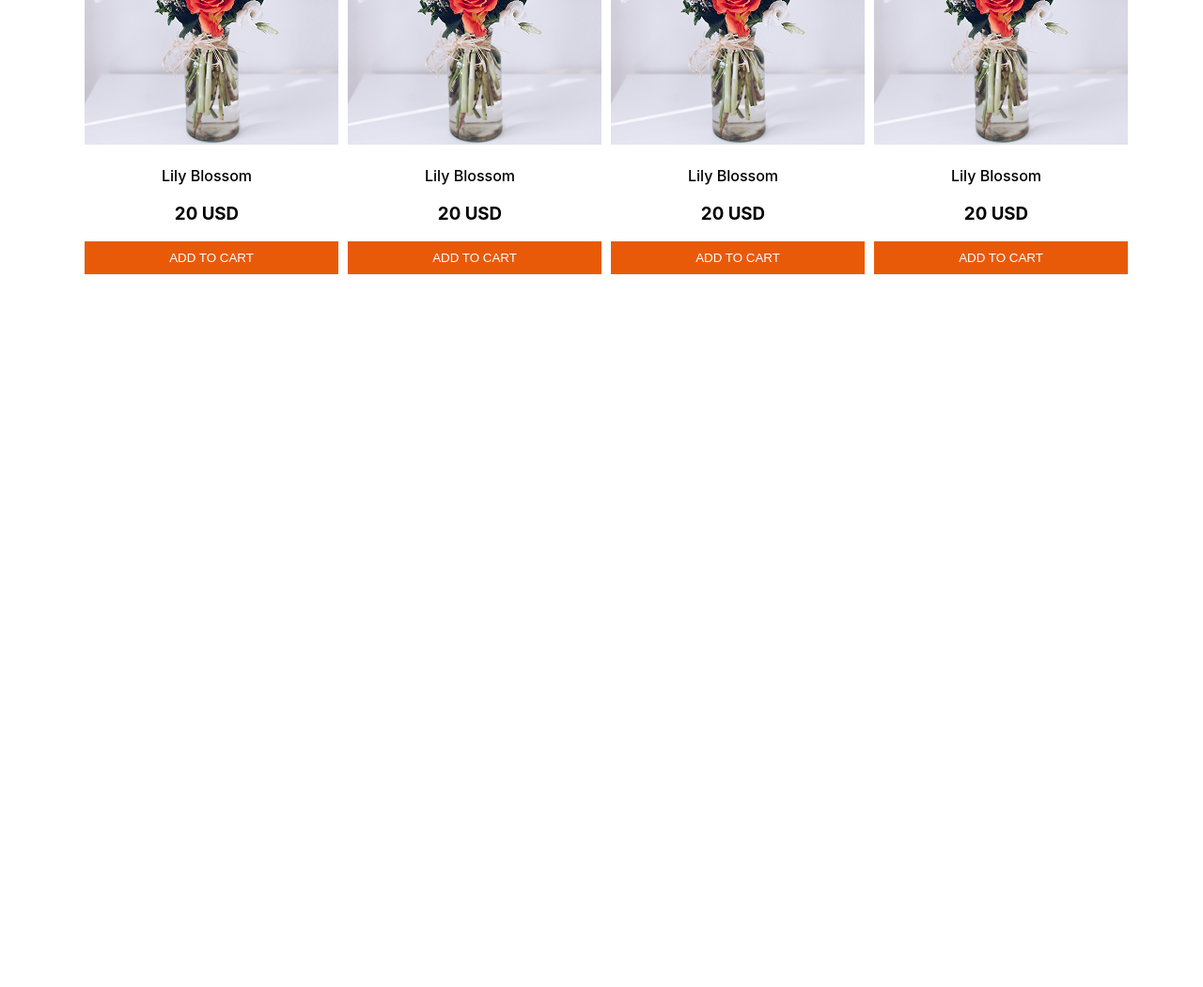
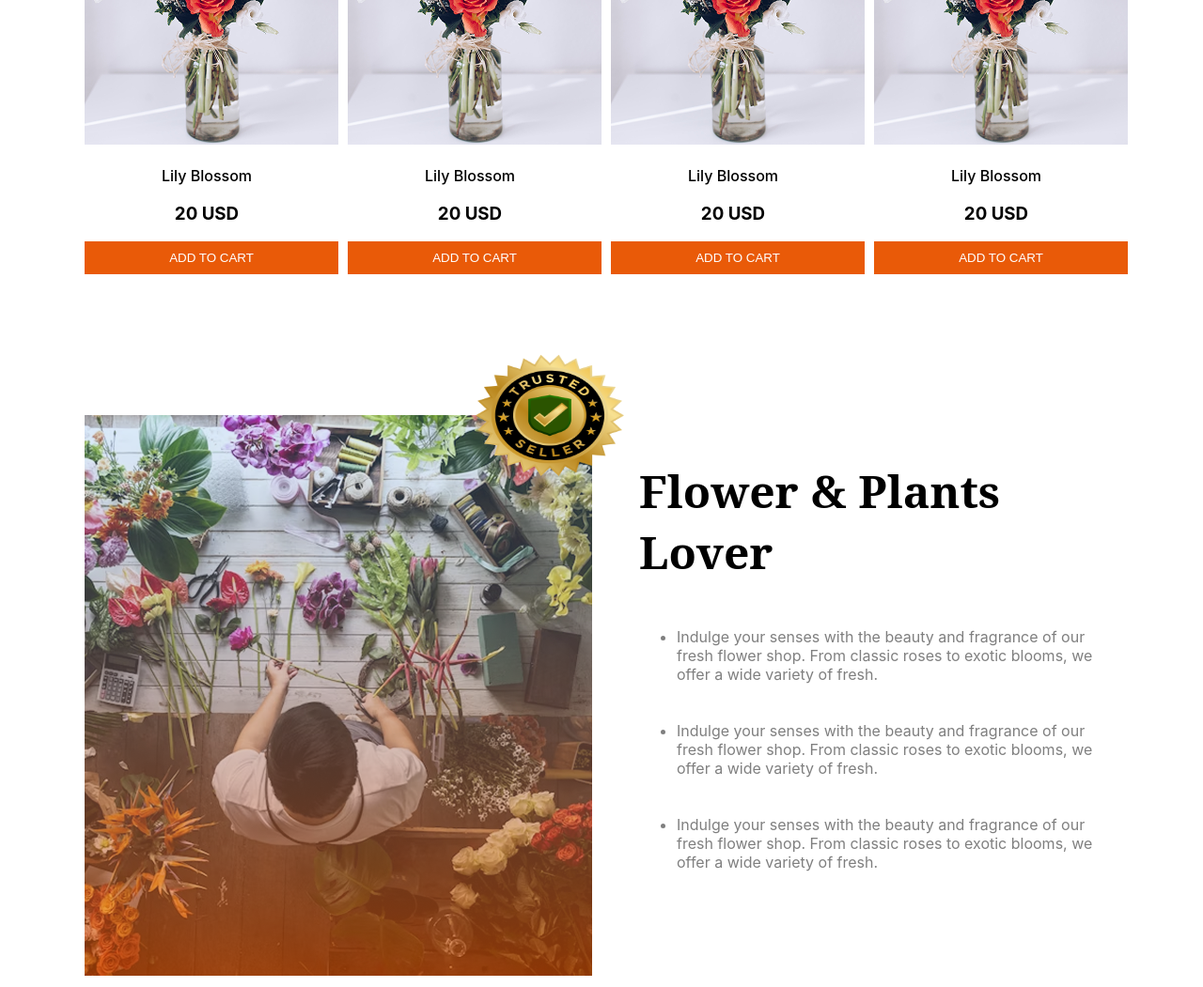
Before and after one commit to himelahmmed/B12A02-Responsive-Flowers, a plain HTML site: page index.html in a window 1280 px wide. Shown: the part 1274-2325 px from the top of the page at 94% size. Before the commit the page ends 1574 px from the top, so only its background shows below. Drawn offline with Linux system fonts and the light colour scheme.

Commit message:
added plants lover section

```diff
--- a/index.html
+++ b/index.html
@@ -117,6 +117,22 @@
                 </div>
             </div>
         </section>
+        <section class="plants-lover">
+            <img id="badge" src="assets/trusted-badge.png" alt="">
+            <div class="container">
+                <div class="plants-img">
+                    <img src="assets/flower-store.png" alt="">
+                </div>
+                <div class="plants-content">
+                    <h3 class="content-title noto-serif">Flower & Plants<br> Lover</h3>
+                    <ul>
+                        <li class="inter content-color">Indulge your senses with the beauty and fragrance of our fresh flower shop. From classic roses to exotic blooms, we offer a wide variety of fresh.</li>
+                        <li class="inter content-color">Indulge your senses with the beauty and fragrance of our fresh flower shop. From classic roses to exotic blooms, we offer a wide variety of fresh.</li>
+                        <li class="inter content-color">Indulge your senses with the beauty and fragrance of our fresh flower shop. From classic roses to exotic blooms, we offer a wide variety of fresh.</li>
+                    </ul>
+                </div>
+            </div>
+        </section>
     </main>
     <!--main section end-->
 
--- a/style.css
+++ b/style.css
@@ -37,7 +37,7 @@
     width: 270px;
 }
 /*header style start*/
-header, .plants{
+header, .plants, .plants-lover{
     max-width: 1100px;
     margin: 0 auto;
 }
@@ -106,6 +106,36 @@ header, .plants{
     font-weight: 500;
 }
 
+/*plants lover section*/
+.plants-lover{
+    position: relative;
+    margin-top: 150px;
+}
+.container{
+    display: flex;
+}
+#badge{
+    width: 20%;
+    height: 30%;
+    position: absolute;
+    top: 0%;
+    left: 45%;
+    transform: translate(-50%, -50%);
+    z-index: 10;
+}
+.plants-content{
+    padding-left: 50px;
+}
+
+.plants-content>ul{
+    display: grid;
+    gap: 40px;
+}
+.content-title{
+    font-size: 3rem;
+    font-weight: bold;
+}
+
 /*Responsive Area*/
 /*small device*/
 @media screen and (max-width: 576px) {
```
